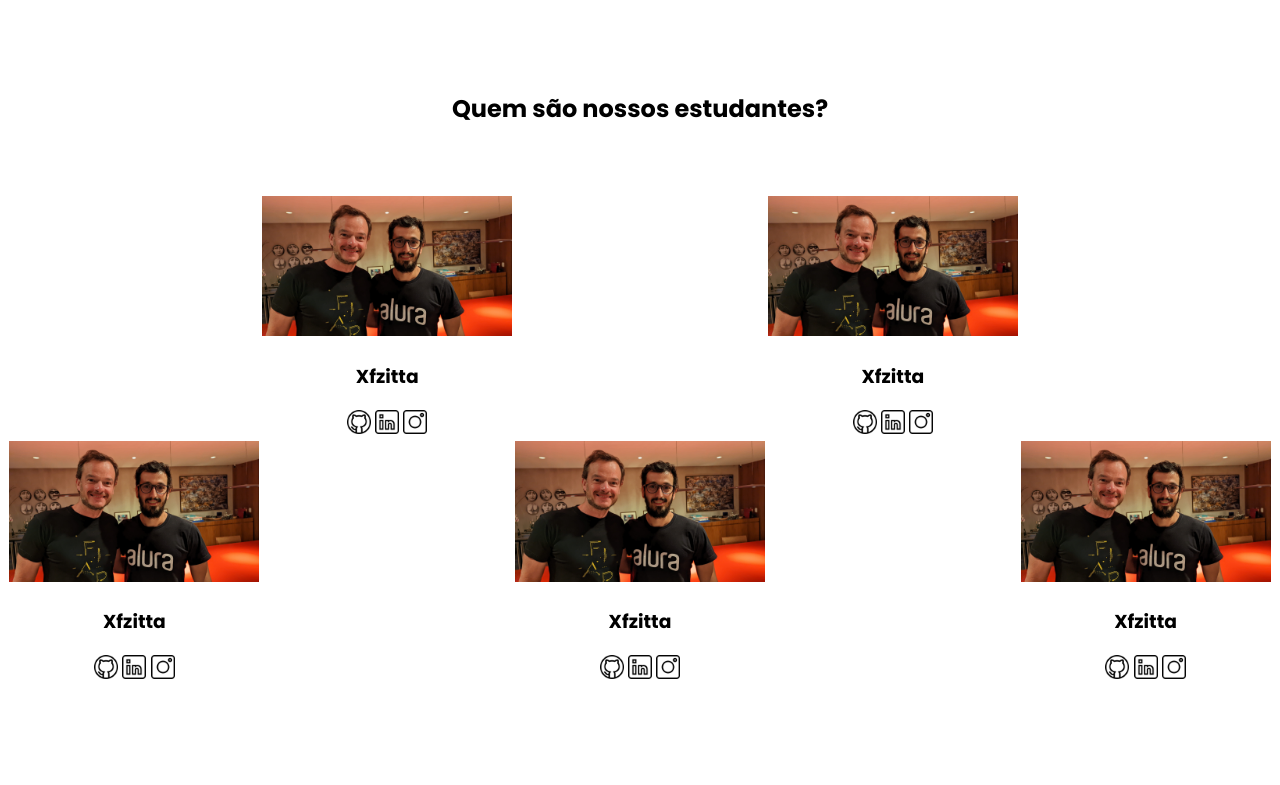
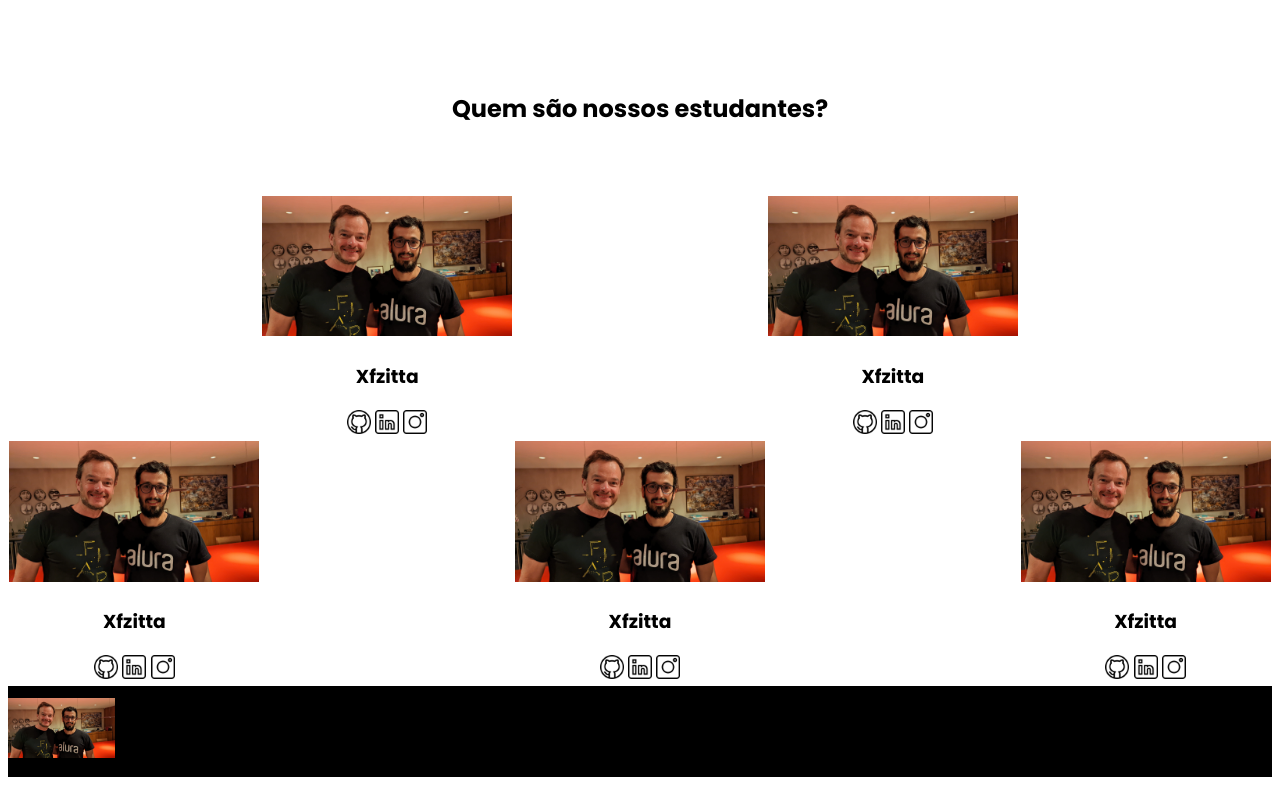
Before and after one commit to Xfzitta/site-turma, a plain HTML site: page index.html in a window 1280 px wide. Shown: the part 635-1420 px from the top of the page. Before the commit the page ends 1329 px from the top, so only its background shows below. Drawn offline with Linux system fonts and the light colour scheme.

Commit message:
site-turm

```diff
--- a/index.html
+++ b/index.html
@@ -30,9 +30,9 @@
             <img class= "escola-imagem" src="professora.jpg" alt="Professora no Quadro.">
         </selection>
         <section class="estudante">
-        <h2 class="estudante-titulo"> Quem são nossos estudantes?</h2>
-        <div class="estudante-todos">
-        <span> </span>
+            <h2 class="estudante-titulo"> Quem são nossos estudantes?</h2>
+            <div class="estudante-todos">
+            <span> </span>
 
 
         <div class="estudante-div">
@@ -77,6 +77,11 @@
 
         </div>
         </section>
-    </body>
 
     </html>
+    <footer class="rodape">
+<img class= "rodape-imagem" src="alunodoalura.jpg" alt="logo da alura start"
+
+
+</body>
+    </footer>
--- a/style.css
+++ b/style.css
@@ -68,3 +68,11 @@ font-family: 'Poppins', sans-serif;
     display: grid;
     grid-template-columns: 20% 20% 20% 20% 20%;
 }
+.rodape{
+    background-color: black;
+}
+
+.rodape-imagem{
+   height:60px;
+   padding: 12px 0;
+}
```
